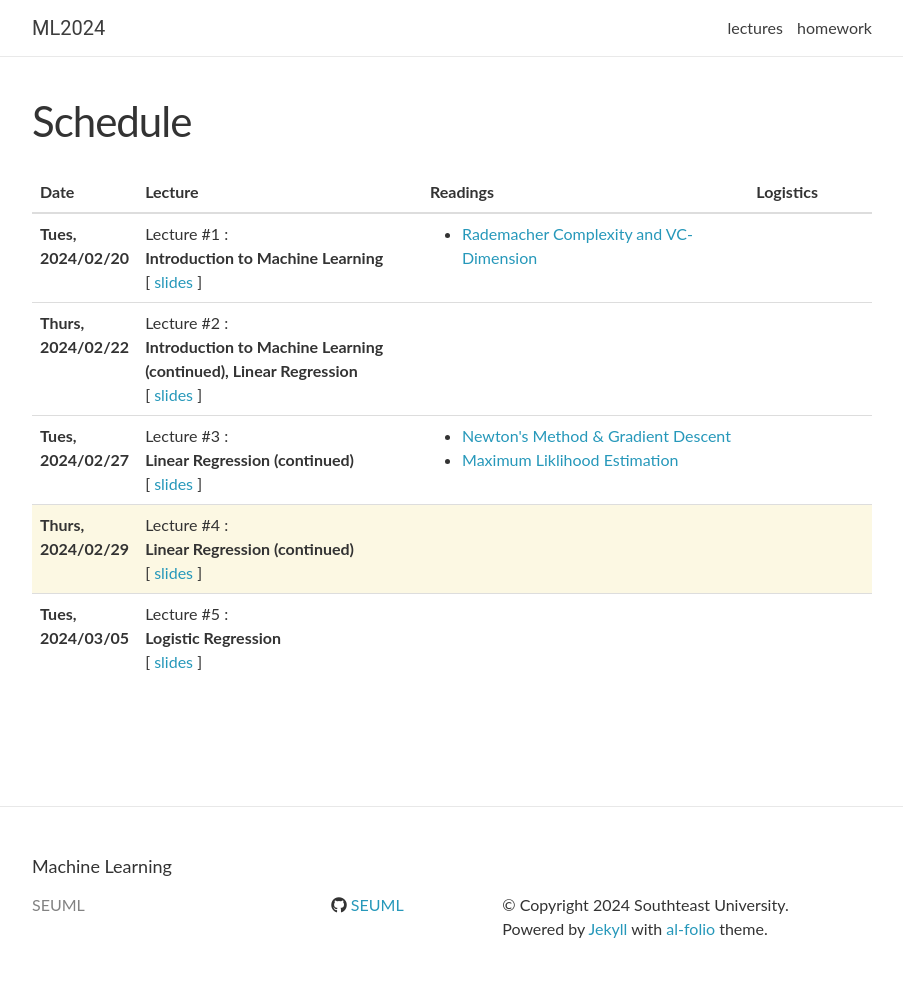
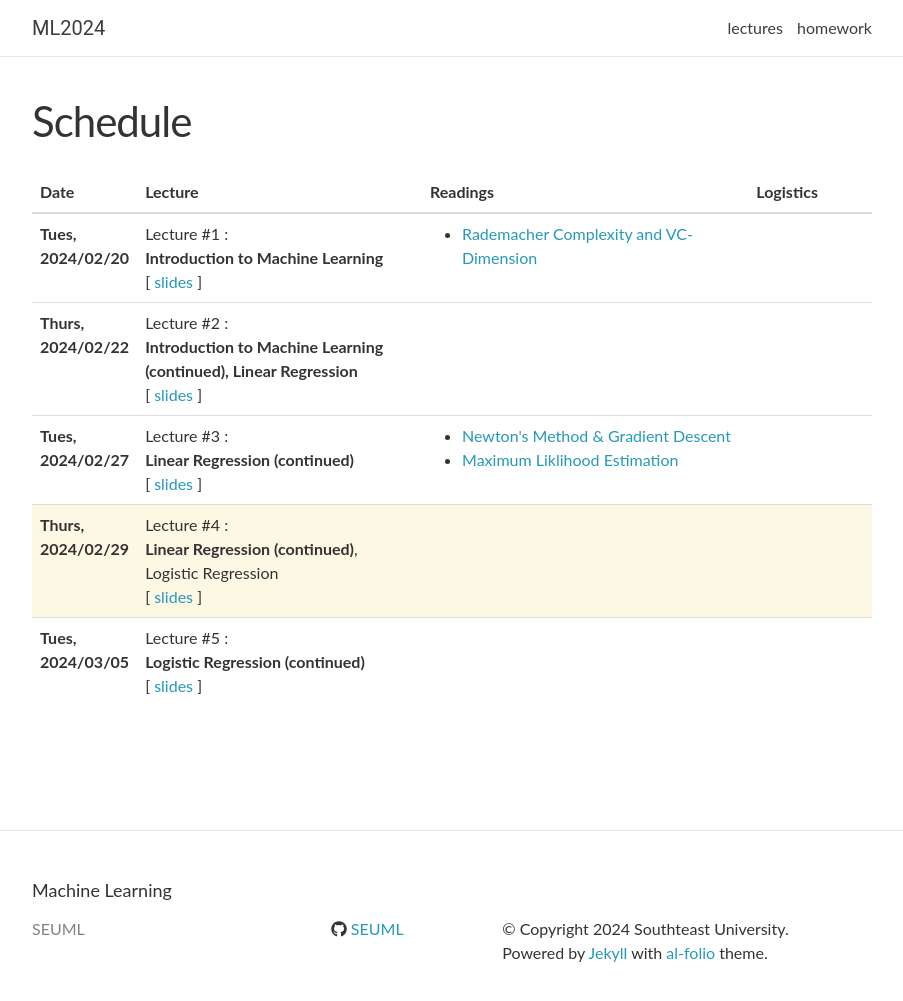
Before and after one commit to SEUML/ml-spring-2024, a Jekyll site: the page built from _pages/lectures.md, in a window 1280 px wide and 1026 px high. Shown: the top 1001 px of the window, without its empty margins (188-1091 px from the left). Built offline with Jekyll 4.4.1, drawn with Linux system fonts in a browser that asks for light colours; nearby versions of some CDN libraries; comment, search, counter and statistics services are not loaded.

Commit message:
first commit

```diff
--- a/_data/lectures.yml
+++ b/_data/lectures.yml
@@ -29,14 +29,14 @@
 
 - date: Thurs, 2024/02/29
   title: >
-    <strong>Linear Regression (continued)</strong>
+    <strong>Linear Regression (continued)</strong>, Logistic Regression
   slides: "https://pan.seu.edu.cn:443/link/917B507CD42F8F6C435738407C636197"
   readings:
   logistics:
 
 - date: Tues, 2024/03/05
   title: >
-    <strong>Logistic Regression</strong>
+    <strong>Logistic Regression (continued)</strong>
   slides: "https://pan.seu.edu.cn:443/link/45864CA2AD32B16AB5803CBEC0784220"
   readings:
   logistics:
```
